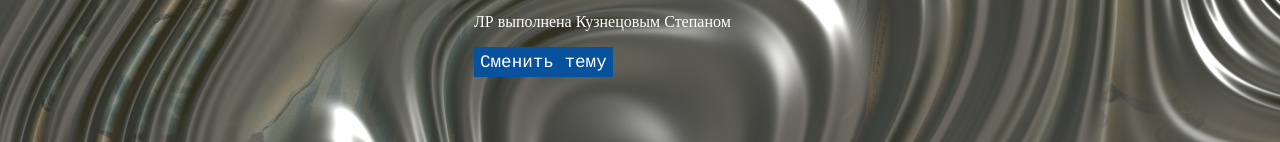
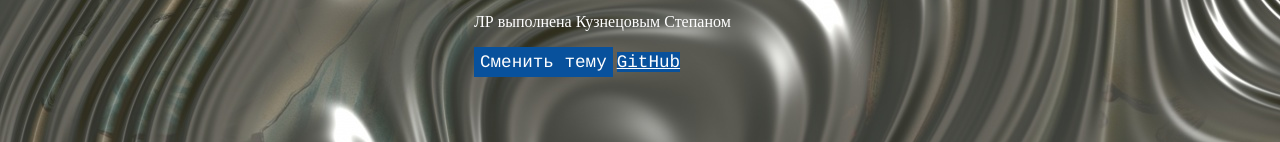
Before and after one commit to zzakku/js-labs, a plain HTML site: page calculator.html in a window 1280 px wide. Shown: the part 616-758 px from the top of the page. Drawn offline with Linux system fonts and the light colour scheme.

Commit message:
Link to Github added (16/20)

```diff
--- a/calculator.html
+++ b/calculator.html
@@ -56,6 +56,11 @@
       <div>
         <p style="color: white;">ЛР выполнена Кузнецовым Степаном</p>
         <button id="btn_theme_swap" class="changetheme" onclick="SwapTheme()">Сменить тему</button>
+        <a id="btn_github" href="https://github.com" class="button changetheme">GitHub</a>
+<!--        <select class = "changetheme">
+          <option>Числа</option>
+          <option>Цифры</option>
+        </select>-->
 
         <script>
           function SwapTheme()
```
